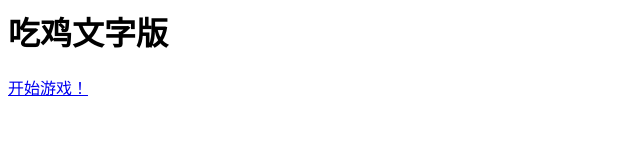
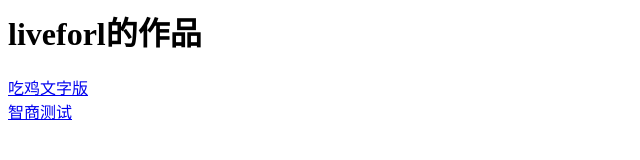
Before and after one commit to liveforl/liveforl.github.io, a plain HTML site: page index.html in a window 1280 px wide. Shown: the whole page, without its empty margins (0-640 px from the left). Drawn offline with Linux system fonts and the light colour scheme.

Commit message:
Update index.html

```diff
--- a/index.html
+++ b/index.html
@@ -3,7 +3,8 @@
      It will be read and overwritten.
      DO NOT EDIT! -->
 <META HTTP-EQUIV="Content-Type" CONTENT="text/html; charset=UTF-8">
-<TITLE>吃鸡文字版</TITLE>
-<H1>吃鸡文字版</H1>
+<TITLE>liveforl</TITLE>
+<H1>liveforl的作品</H1>
 <DL><p>
-<DT><A HREF="http://Liveforl.github.io/zj/play_zj.html">开始游戏！</A>
+<DT><A HREF="http://Liveforl.github.io/zj/play_zj.html">吃鸡文字版</A>
+<DT><A HREF="http://Liveforl.github.io/zj/play.html">智商测试</A>
```
